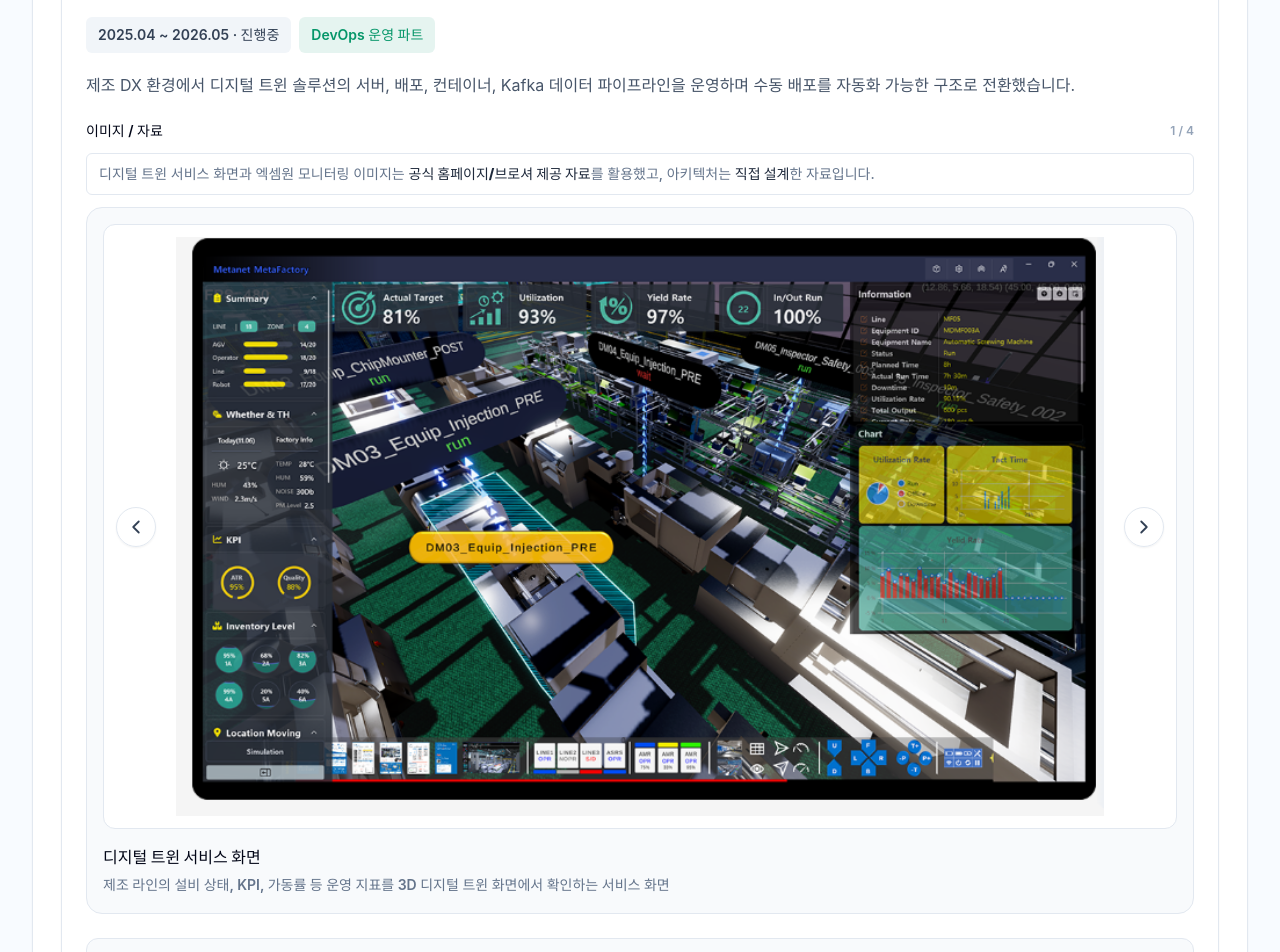
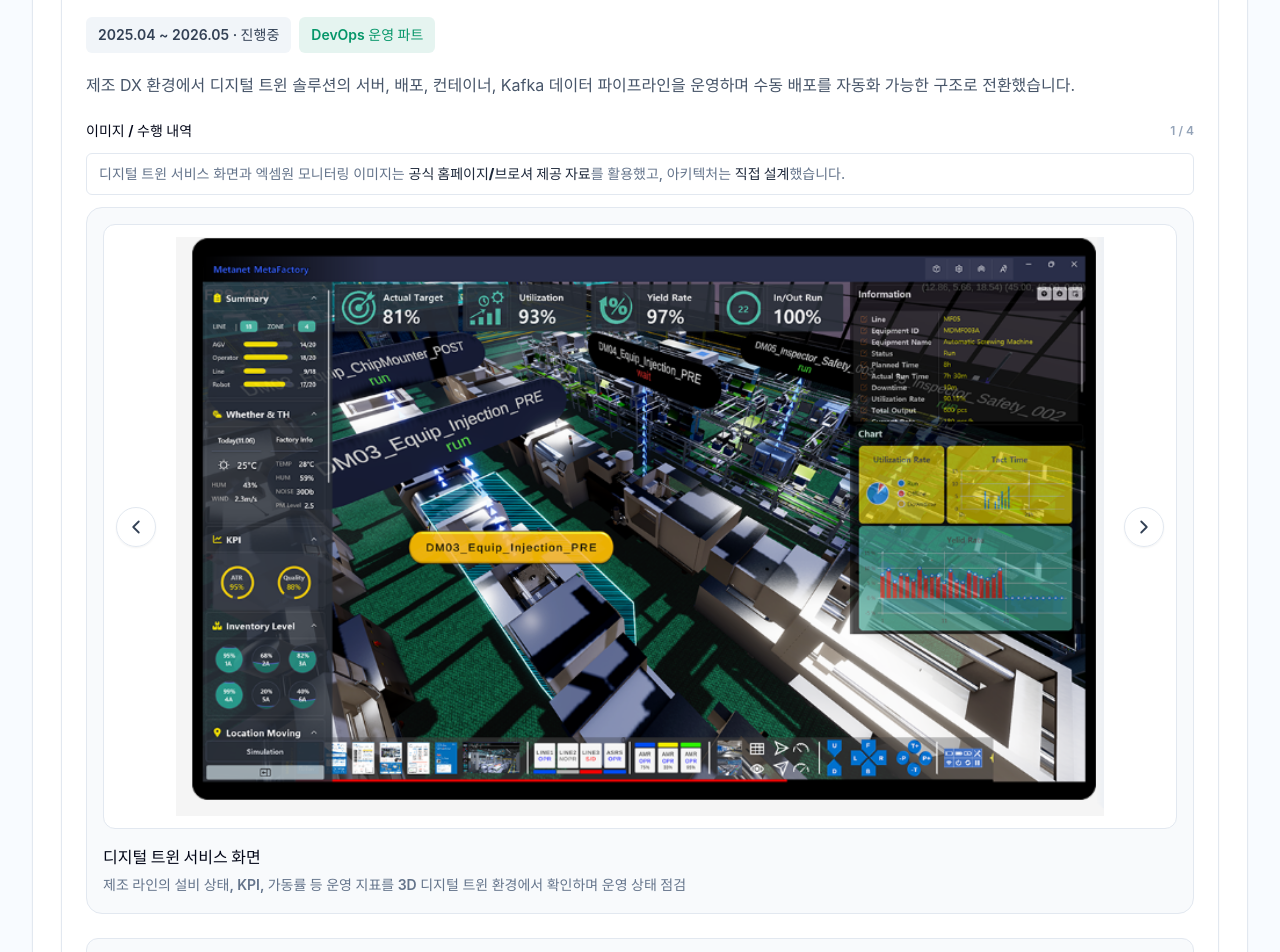
Before and after one commit to JANGSEOKHAN/JANGSEOKHAN.github.io, a React (Vite) app: page / in a window 1280 px wide. Shown: the part 3800-4752 px from the top of the page. Built offline with nearby package versions, Linux system fonts and the light colour scheme; a web font is replaced by a local one.

Commit message:
Refine project visual descriptions

```diff
--- a/src/components/ProjectCard.tsx
+++ b/src/components/ProjectCard.tsx
@@ -165,7 +165,7 @@
       {activeVisual ? (
         <section className="mt-5">
           <div className="mb-3 flex items-center justify-between gap-3">
-            <h4 className="text-sm font-semibold text-slate-950">이미지 / 자료</h4>
+            <h4 className="text-sm font-semibold text-slate-950">이미지 / 수행 내역</h4>
             <p className="text-xs font-semibold text-slate-400">
               {activeVisualIndex + 1} / {visuals.length}
             </p>
@@ -231,7 +231,7 @@
                     type="button"
                     onClick={showPreviousVisual}
                     className="absolute left-2 top-1/2 inline-flex h-9 w-9 -translate-y-1/2 items-center justify-center rounded-full border border-slate-200 bg-white/90 text-slate-700 shadow-sm outline-none transition hover:border-signal-cyan hover:text-signal-cyan focus-visible:ring-2 focus-visible:ring-signal-cyan sm:left-3 sm:h-10 sm:w-10"
-                    aria-label="이전 자료 보기"
+                    aria-label="이전 이미지 보기"
                   >
                     <ChevronLeft aria-hidden="true" size={22} />
                   </button>
@@ -239,7 +239,7 @@
                     type="button"
                     onClick={showNextVisual}
                     className="absolute right-2 top-1/2 inline-flex h-9 w-9 -translate-y-1/2 items-center justify-center rounded-full border border-slate-200 bg-white/90 text-slate-700 shadow-sm outline-none transition hover:border-signal-cyan hover:text-signal-cyan focus-visible:ring-2 focus-visible:ring-signal-cyan sm:right-3 sm:h-10 sm:w-10"
-                    aria-label="다음 자료 보기"
+                    aria-label="다음 이미지 보기"
                   >
                     <ChevronRight aria-hidden="true" size={22} />
                   </button>
@@ -300,7 +300,7 @@
           className="fixed inset-0 z-50 flex items-center justify-center bg-slate-950/85 p-2 backdrop-blur-sm sm:p-4"
           role="dialog"
           aria-modal="true"
-          aria-label={`${modalVisual.title} 확대 자료`}
+          aria-label={`${modalVisual.title} 확대 보기`}
           onClick={() => setModalIndex(null)}
         >
           <div className="relative w-full max-w-6xl rounded-2xl border border-white/10 bg-white p-2 shadow-2xl sm:p-4" onClick={(event) => event.stopPropagation()}>
@@ -360,7 +360,7 @@
                   type="button"
                   onClick={showPreviousModalVisual}
                   className="absolute left-3 top-1/2 inline-flex h-10 w-10 -translate-y-1/2 items-center justify-center rounded-full bg-slate-950/80 text-white outline-none transition hover:bg-slate-800 focus-visible:ring-2 focus-visible:ring-signal-cyan sm:left-5 sm:h-11 sm:w-11"
-                  aria-label="이전 확대 자료 보기"
+                  aria-label="이전 확대 이미지 보기"
                 >
                   <ChevronLeft aria-hidden="true" size={24} />
                 </button>
@@ -368,7 +368,7 @@
                   type="button"
                   onClick={showNextModalVisual}
                   className="absolute right-3 top-1/2 inline-flex h-10 w-10 -translate-y-1/2 items-center justify-center rounded-full bg-slate-950/80 text-white outline-none transition hover:bg-slate-800 focus-visible:ring-2 focus-visible:ring-signal-cyan sm:right-5 sm:h-11 sm:w-11"
-                  aria-label="다음 확대 자료 보기"
+                  aria-label="다음 확대 이미지 보기"
                 >
                   <ChevronRight aria-hidden="true" size={24} />
                 </button>
--- a/src/data/profile.ts
+++ b/src/data/profile.ts
@@ -247,29 +247,29 @@
       '디지털 트윈 서비스 SFTP 수작업 배포를 CI/CD로 전환하여 2GB 기준 배포 시간을 30분 이상에서 약 5분으로 단축했습니다. MSA 운영 환경에서 디지털트윈 Backend Pod, ConfigMap/Secret, PVC 및 데이터 파이프라인 상태를 점검하고 해외 23개 법인의 운영 로그 확인 체계를 구축하여 디지털트윈 서비스 안정화에 기여했습니다.',
     techStack: ['Linux', 'Kubernetes', 'Docker', 'Kafka', 'MongoDB', 'Jenkins', 'PlasticSCM', 'GitHub', 'Ceph', 'Nginx', 'HAProxy'],
     visualNote:
-      '디지털 트윈 서비스 화면과 엑셈원 모니터링 이미지는 공식 홈페이지/브로셔 제공 자료를 활용했고, 아키텍처는 직접 설계한 자료입니다.',
+      '디지털 트윈 서비스 화면과 엑셈원 모니터링 이미지는 공식 홈페이지/브로셔 제공 자료를 활용했고, 아키텍처는 직접 설계했습니다.',
     visuals: [
       {
         title: '디지털 트윈 서비스 화면',
-        description: '제조 라인의 설비 상태, KPI, 가동률 등 운영 지표를 3D 디지털 트윈 화면에서 확인하는 서비스 화면',
+        description: '제조 라인의 설비 상태, KPI, 가동률 등 운영 지표를 3D 디지털 트윈 환경에서 확인하며 운영 상태 점검',
         imageUrl: 'projects/dmf/digital-twin-service.png',
         alt: '디지털 트윈 서비스 운영 화면',
       },
       {
         title: '데이터 파이프라인 운영',
-        description: 'MES/AGV/PLC Edge Data를 Producer, Kafka Broker, Consumer, Redis/MongoDB 저장소로 연결한 데이터 수집/처리 구조',
+        description: 'MES/AGV/PLC Edge Data를 Producer, Kafka Broker, Consumer, Redis/MongoDB 저장소로 연결해 데이터 수집/처리 흐름 구성',
         imageUrl: 'projects/dmf/data-pipeline.png',
         alt: '디지털 트윈 서비스 데이터 파이프라인 운영 구조',
       },
       {
         title: 'CI/CD 전환 구조',
-        description: '작업자 PC/SFTP 수동 배포 흐름을 PlasticSCM commit, Jenkins build, 배포 서버 자동 배포 구조로 개선한 전환 자료',
+        description: '작업자 PC/SFTP 수동 배포를 PlasticSCM commit, Jenkins build, 배포 서버 자동 배포 흐름으로 전환',
         imageUrl: 'projects/dmf/cicd-transition.png',
         alt: 'SFTP 방식에서 CI/CD 방식으로 전환한 배포 구조',
       },
       {
         title: '엑셈원 모니터링 / Kubernetes 컨테이너 관리',
-        description: 'Kubernetes Pod/Container와 Kafka, DBMS 상태를 모니터링해 디지털 트윈 서비스 운영 상태를 점검하는 화면',
+        description: 'Kubernetes Pod/Container와 Kafka, DBMS 상태를 모니터링하며 디지털 트윈 서비스 운영 상태 점검',
         imageUrl: 'projects/dmf/k8s-monitoring.png',
         alt: '디지털 트윈 서비스 Kubernetes 컨테이너 관리 및 모니터링 화면',
       },
@@ -335,17 +335,17 @@
       '제조 장비 PDF 매뉴얼을 OCR 기반 Markdown 구조로 변환하고, 청크·메타데이터·임베딩 자동화를 통해 QdrantDB 기반 지식베이스를 구축했습니다. 메타데이터 필터링, 유사도 검색, Qwen3-VL 검증, Redis 세션 저장을 적용해 텍스트/이미지 기반 멀티턴 RAG 챗봇 PoC에 기여했으며, 비정형 문서를 AI 서비스용 데이터 자산으로 전환하는 경험을 쌓았습니다.',
     techStack: ['Python', 'FastAPI', 'QdrantDB', 'RAG', 'Docker', 'LLM', 'CUDA', 'ReactAgent', 'VLLM', 'LangChain', 'Dify', 'Redis'],
     visualNote:
-      'RAG 데이터 파이프라인 아키텍처와 Dify 챗봇 워크플로우는 직접 설계한 자료이며, 챗봇 화면은 제조 장비 매뉴얼 RAG PoC 시연 화면입니다.',
+      'RAG 데이터 파이프라인 아키텍처와 Dify 챗봇 워크플로우는 직접 설계했으며, 챗봇은 제조 장비 매뉴얼 기반 RAG 응답 검증 과정입니다.',
     visuals: [
       {
         title: 'RAG 데이터 파이프라인 아키텍처',
-        description: 'PDF 매뉴얼을 OCR/Markdown으로 구조화하고 Qdrant Vector Store와 FastAPI/LLM 응답까지 연결한 RAG 아키텍처',
+        description: 'PDF 매뉴얼을 OCR/Markdown으로 변환하고 Qdrant Vector Store와 FastAPI/LLM 응답까지 이어지는 RAG 흐름 구성',
         imageUrl: 'projects/rag/rag-architecture.png',
         alt: '제조 장비 매뉴얼 RAG 데이터 파이프라인 아키텍처',
       },
       {
         title: '제조 장비 매뉴얼 RAG 챗봇 화면',
-        description: '제조 장비 매뉴얼 기반 질의에 대해 검색된 근거와 답변을 확인하는 RAG 챗봇 PoC 시연 화면',
+        description: '제조 장비 매뉴얼 기반 질의에 대해 검색 근거와 답변 품질을 확인하는 RAG 챗봇 PoC 수행',
         imageUrl: 'projects/rag/rag-chatbot-screen.png',
         alt: '제조 장비 매뉴얼 RAG PoC 챗봇 시연 화면',
       },
@@ -395,25 +395,25 @@
     visuals: [
       {
         title: 'SAN Zoning / WWN 구성',
-        description: '서버 HBA WWN과 스토리지 Port WWN을 매핑해 Zone 구성을 설계하고 SAN 연결 경로를 정리한 자료',
+        description: '서버 HBA WWN과 스토리지 Port WWN을 기준으로 Zone 구성 및 SAN 연결 경로 구축 수행',
         imageUrl: 'projects/datacenter/san-zoning-wwn-v2.png',
         alt: 'SAN Zoning 및 WWN 구성',
       },
       {
         title: 'vMotion 기반 스토리지 이관',
-        description: '기존 스토리지의 VM 데이터를 신규 스토리지 Datastore로 이관하며 서비스 영향도를 줄인 migration 수행 자료',
+        description: '기존 스토리지의 VM 데이터를 신규 스토리지 Datastore로 이관하며 서비스 영향도를 줄인 migration 수행',
         imageUrl: 'projects/datacenter/vmotion-storage-migration.png',
         alt: 'vMotion 기반 스토리지 이관',
       },
       {
         title: 'Datastore 인식 확인',
-        description: '이관 후 ESXi/vCenter에서 Datastore 용량, 연결 상태, 인식 여부를 확인한 점검 화면',
+        description: '이관 후 ESXi/vCenter에서 Datastore 용량, 연결 상태, 인식 여부 점검 수행',
         imageUrl: 'projects/datacenter/datastore-recognition.png',
         alt: 'VMware vSphere Datastore 인식 확인',
       },
       {
         title: '신규 vCenter Datastore VM 등록',
-        description: '신규 vCenter에서 Datastore 내 VM 파일 경로를 확인하고 VM 등록 및 기동 점검을 수행한 자료',
+        description: '신규 vCenter에서 Datastore 내 VM 파일 경로 확인, VM 등록, 기동 점검 수행',
         imageUrl: 'projects/datacenter/vm-registration-datastore.png',
         alt: '신규 vCenter Datastore VM 등록 및 데이터 마이그레이션',
       },
@@ -551,17 +551,17 @@
       '7개월간 AWS와 MSA 실무 교육을 통해 Kubernetes 기반 MSA 구조, 컨테이너 배포, CI/CD, 모니터링, AWS 인프라 설계에 대한 실무 기반을 다졌습니다. 프로젝트에서는 육아제품 추천 서비스의 데이터 수집, 리뷰 요약, 저장, 클라우드 전환까지 전체 흐름을 설계하고, 데이터 수집부터 AI 요약, 저장소 전환, EKS 배포가 연결되는 클라우드 기반 서비스 아키텍처를 구현했습니다. 이를 통해 온프레미스 Kubernetes 환경을 AWS EKS로 확장하고 VPC, IRSA, CloudFormation, DB 마이그레이션을 적용하는 Cloud Migration 및 MSA 운영 역량을 확보했습니다.',
     techStack: ['AWS', 'EKS', 'Kubernetes', 'Kafka', 'MongoDB', 'DynamoDB', 'Kubespray', 'Istio', 'CloudFormation', 'IRSA'],
     visualNote:
-      '클라우드 아키텍처, 데이터 파이프라인, 모니터링, AI OCR 지출 기능, 서비스 시연 자료를 함께 제공합니다.',
+      '클라우드 아키텍처, 데이터 파이프라인, 모니터링, AI OCR 지출 기능, 서비스 시연 흐름을 함께 제공합니다.',
     visuals: [
       {
         title: 'Cloud Architecture',
-        description: 'On-premise Kubernetes에서 AWS EKS로 확장하는 구조를 VPC, IAM/IRSA, EKS, 데이터 저장소 중심으로 설계한 아키텍처',
+        description: 'On-premise Kubernetes에서 AWS EKS로 확장하는 VPC, IAM/IRSA, EKS, 데이터 저장소 중심 아키텍처 설계',
         imageUrl: 'projects/aws-finalproject/cloud-architecture.png',
         alt: '육아제품 추천 및 가계부 서비스 클라우드 아키텍처',
       },
       {
         title: '크롤링 데이터 파이프라인',
-        description: '육아제품/리뷰 데이터를 수집해 Kafka Producer와 Topic으로 전달하고 AI 요약 및 저장소 연계를 준비하는 데이터 수집 구조',
+        description: '육아제품/리뷰 데이터를 수집해 Kafka Producer와 Topic으로 전달하고 AI 요약 및 저장소 연계 흐름 구성',
         imageUrl: 'projects/aws-finalproject/crawling-data-pipeline.png',
         alt: '육아제품 추천 서비스 크롤링 데이터 파이프라인 구조',
       },
@@ -573,7 +573,7 @@
       },
       {
         title: 'Monitoring',
-        description: 'Kiali와 LGTM 계열 도구로 서비스 메트릭, API 흐름, 로그를 확인하며 운영 상태를 점검하는 시연 영상',
+        description: 'Kiali와 LGTM 계열 도구로 서비스 메트릭, API 흐름, 로그를 확인하며 운영 상태 점검',
         videoUrl: 'projects/aws-finalproject/monitoring-demo.mp4',
         alt: 'AWS Cloud School 프로젝트 모니터링 시연 영상',
       },
@@ -585,7 +585,7 @@
       },
       {
         title: '서비스 시연',
-        description: '육아제품 추천, 가계부, 영수증 OCR 등 사용자 기능과 AI 요약/추천 흐름을 확인하는 서비스 시연 영상',
+        description: '육아제품 추천, 가계부, 영수증 OCR 등 사용자 기능과 AI 요약/추천 흐름 검증',
         videoUrl: 'projects/aws-finalproject/service-demo.mp4',
         alt: '육아제품 추천 및 가계부 서비스 시연 영상',
       },
```
